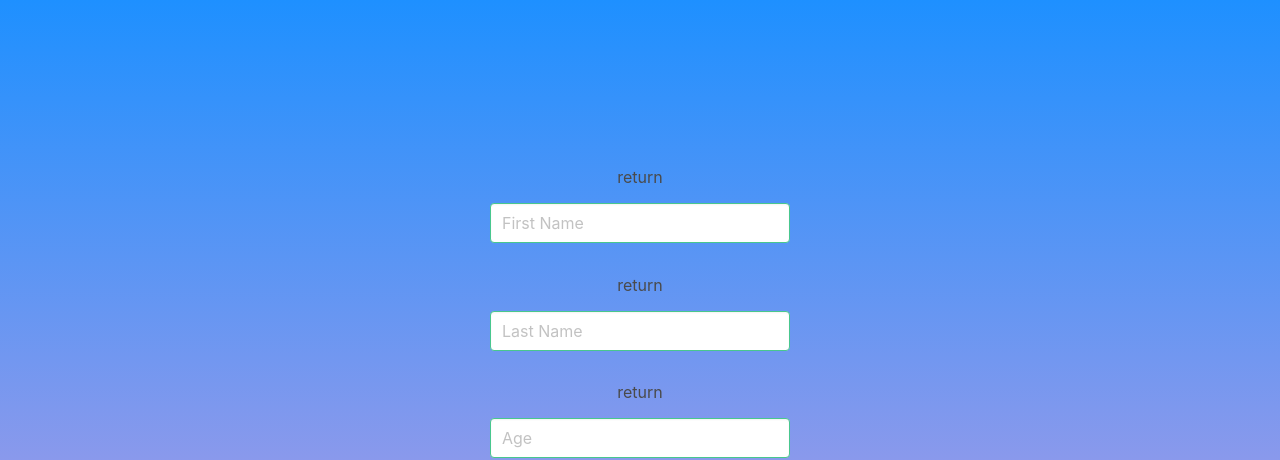
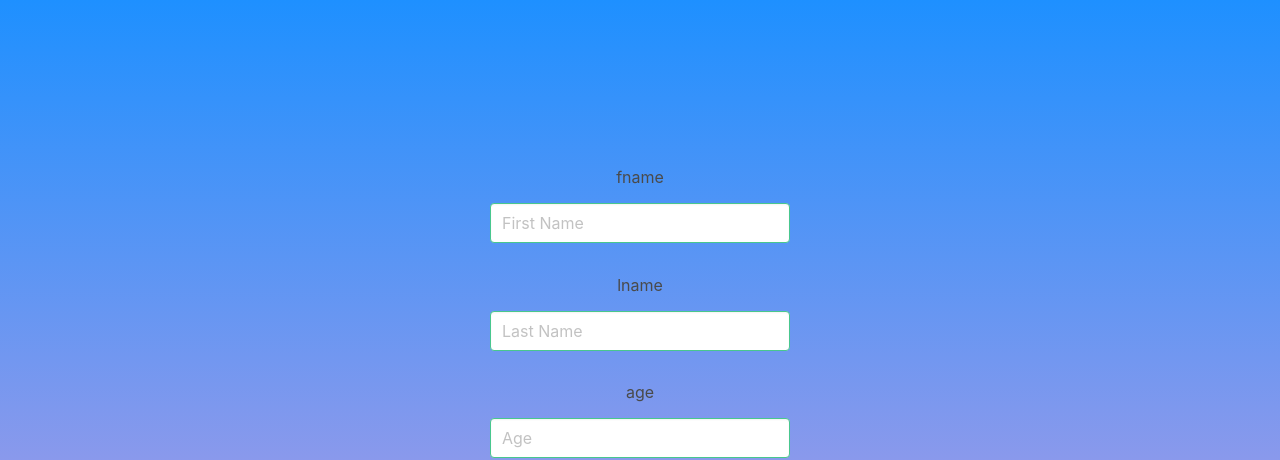
Before and after one commit to LDRMuse/hw-react-travel-form-STLnick, a React (Create React App) app: page / in a window 1280 px wide. Shown: the top 460 px of the page. Built offline with nearby package versions, Linux system fonts and the light colour scheme.

Commit message:
:wheelchair: Add label to Inputs

```diff
--- a/src/components/Form/Inputs/Input.js
+++ b/src/components/Form/Inputs/Input.js
@@ -9,8 +9,10 @@ export const Input = ({ inputHandler, name, placeholder }) => {
   }
 
   return <>
-    return <input
+    <label className="sr-only" htmlFor={name}>{name}</label>
+    <input
       className="input mb-4 is-success"
+      id={name}
       type="text"
       name={name}
       placeholder={placeholder}
```
